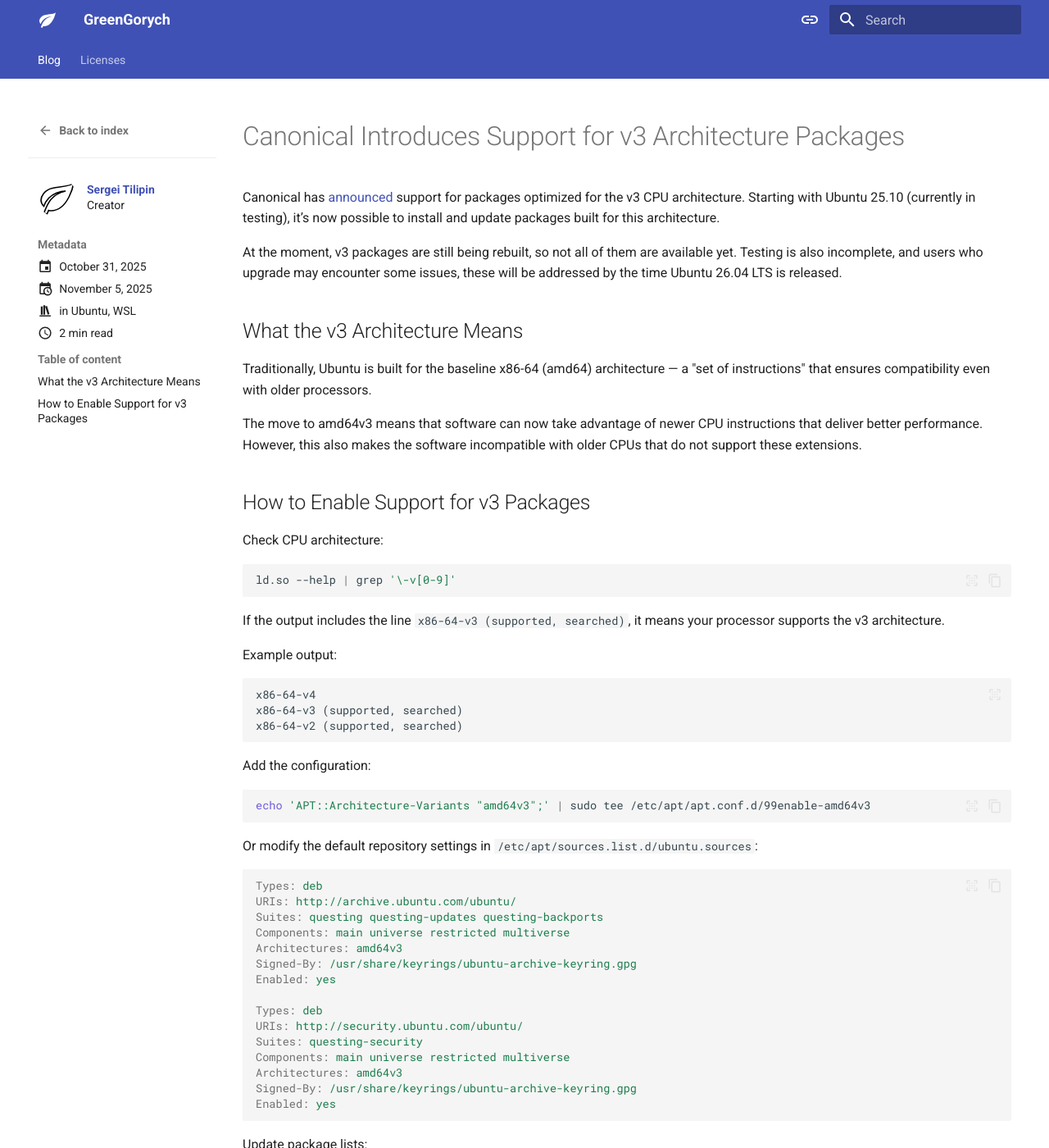
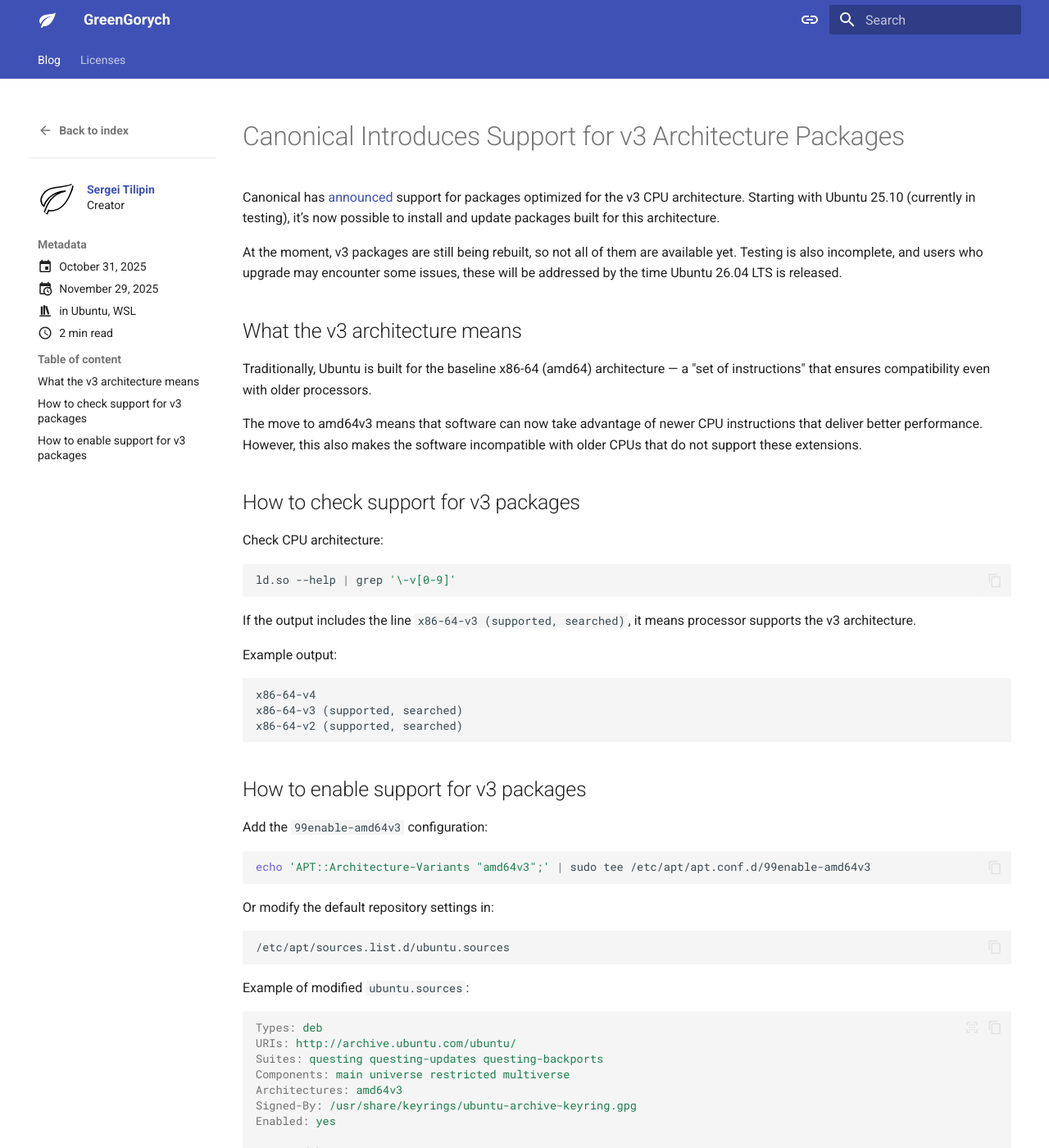
Before and after one commit to greengorych/greengorych.io, an MkDocs documentation site: the page built from docs/posts/canonical-introduces-support-for-v3-architecture-packages.md, in a window 1280 px wide and 1400 px high. Shown: the whole window at 82% size. Built offline with MkDocs 1.6.1 and Material for MkDocs 9.7.7, drawn with Linux system fonts in a browser that asks for light colours.

Commit message:
docs(site): update "Canonical Introduces Support for v3 Architecture Packages" post
Add text and code blocks improvements

````diff
--- a/docs/posts/canonical-introduces-support-for-v3-architecture-packages.md
+++ b/docs/posts/canonical-introduces-support-for-v3-architecture-packages.md
@@ -2,7 +2,7 @@
 draft: false
 date:
   created: 2025-10-31
-  updated: 2025-11-05
+  updated: 2025-11-29
 authors:
   - greengorych
 categories:
@@ -14,44 +14,54 @@ description: >-
 
 # Canonical Introduces Support for v3 Architecture Packages
 
-Canonical has [announced](https://discourse.ubuntu.com/t/introducing-architecture-variants-amd64v3-now-available-in-ubuntu-25-10/71312?utm_source=chatgpt.com) support for packages optimized for the v3 CPU architecture. Starting with Ubuntu 25.10 (currently in testing), it’s now possible to install and update packages built for this architecture.
+Canonical has [announced][announced] support for packages optimized for the v3 CPU architecture. Starting with Ubuntu 25.10 (currently in testing), it’s now possible to install and update packages built for this architecture.
 
 At the moment, v3 packages are still being rebuilt, so not all of them are available yet. Testing is also incomplete, and users who upgrade may encounter some issues, these will be addressed by the time Ubuntu 26.04 LTS is released.
 
+[announced]: https://discourse.ubuntu.com/t/introducing-architecture-variants-amd64v3-now-available-in-ubuntu-25-10/71312?utm_source=chatgpt.com
+
 <!-- more -->
 
-## What the v3 Architecture Means
+## What the v3 architecture means
 
 Traditionally, Ubuntu is built for the baseline x86-64 (amd64) architecture — a "set of instructions" that ensures compatibility even with older processors.
 
 The move to amd64v3 means that software can now take advantage of newer CPU instructions that deliver better performance.
 However, this also makes the software incompatible with older CPUs that do not support these extensions.
 
-## How to Enable Support for v3 Packages
+## How to check support for v3 packages
 
 Check CPU architecture:
 
-``` bash
+``` { .bash .no-select }
 ld.so --help | grep '\-v[0-9]'
 ```
 
-If the output includes the line `x86-64-v3 (supported, searched)`, it means your processor supports the v3 architecture.
+If the output includes the line `x86-64-v3 (supported, searched)`, it means processor supports the v3 architecture.
 
 Example output:
 
-``` text { .sh .no-copy }
+``` { .text .no-copy .no-select }
 x86-64-v4
 x86-64-v3 (supported, searched)
 x86-64-v2 (supported, searched)
 ```
 
-Add the configuration:
+## How to enable support for v3 packages
 
-``` bash
+Add the `99enable-amd64v3` configuration:
+
+``` { .bash .no-select }
 echo 'APT::Architecture-Variants "amd64v3";' | sudo tee /etc/apt/apt.conf.d/99enable-amd64v3
 ```
 
-Or modify the default repository settings in `/etc/apt/sources.list.d/ubuntu.sources`:
+Or modify the default repository settings in:
+
+``` { .bash .no-select }
+/etc/apt/sources.list.d/ubuntu.sources
+```
+
+Example of modified `ubuntu.sources`:
 
 ``` ini
 Types: deb
@@ -73,13 +83,13 @@ Enabled: yes
 
 Update package lists:
 
-``` bash
+``` { .bash .no-select }
 sudo apt update
 ```
 
 Upgrade the system:
 
-``` bash
+``` { .bash .no-select }
 sudo apt upgrade
 ```
 
````
